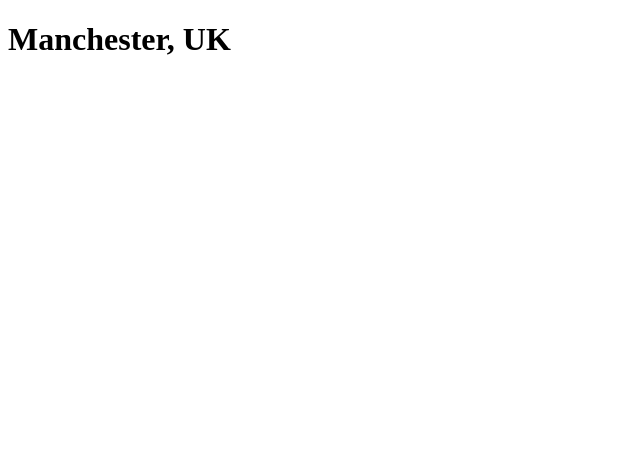
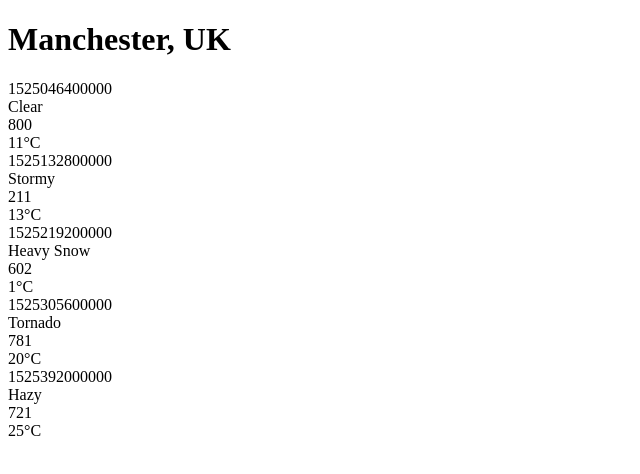
Before and after one commit to Wxmnath/weather-app, a React (Create React App) app: page / in a window 1280 px wide. Shown: the top 474 px of the page, without its empty margins (0-640 px from the left). Built offline with nearby package versions, Linux system fonts and the light colour scheme.

Commit message:
ForecastSummarries component created and basic rendered

```diff
--- a/src/Components/App.js
+++ b/src/Components/App.js
@@ -2,17 +2,30 @@
 import "../Styles/App.css";
 import PropTypes from "prop-types";
 import LocationDetails from "./LocationDetails";
+import ForecastSummaries from "./ForecastSummaries";
 
 function App(props) {
-  const { location } = props;
+  const { forecasts, location } = props;
   return (
     <div className="App">
       <LocationDetails city={location.city} country={location.country} />
+      <ForecastSummaries forecasts={forecasts} />
     </div>
   );
 }
 
 App.propTypes = {
+  forecasts: PropTypes.arrayOf(
+    PropTypes.shape({
+      date: PropTypes.number,
+      description: PropTypes.string,
+      icon: PropTypes.string,
+      temperature: PropTypes.shape({
+        max: PropTypes.number,
+        min: PropTypes.number,
+      }),
+    })
+  ).isRequired,
   location: PropTypes.shape({
     city: PropTypes.string,
     country: PropTypes.string,
--- /dev/null
+++ b/src/Components/ForecastSummaries.js
@@ -0,0 +1,35 @@
+import React from "react";
+import PropTypes from "prop-types";
+import ForecastSummary from "./ForecastSummary";
+
+function ForecastSummaries({ forecasts }) {
+  return (
+    <div className="forecast-summaries">
+      {forecasts.map((forecast) => (
+        <ForecastSummary
+          key={forecast.date}
+          date={forecast.date}
+          description={forecast.description}
+          icon={forecast.icon}
+          temperature={forecast.temperature}
+        />
+      ))}
+    </div>
+  );
+}
+
+ForecastSummaries.propTypes = {
+  forecasts: PropTypes.arrayOf(
+    PropTypes.shape({
+      date: PropTypes.number.isRequired,
+      description: PropTypes.string.isRequired,
+      icon: PropTypes.string.isRequired,
+      temperature: PropTypes.shape({
+        min: PropTypes.number,
+        max: PropTypes.number,
+      }).isRequired,
+    })
+  ).isRequired,
+};
+
+export default ForecastSummaries;
--- a/src/index.js
+++ b/src/index.js
@@ -5,7 +5,7 @@
 
 ReactDOM.render(
   <React.StrictMode>
-    <App location={forecast.location} />
+    <App forecasts={forecast.forecasts} location={forecast.location} />
   </React.StrictMode>,
   document.getElementById("root")
 );
```
